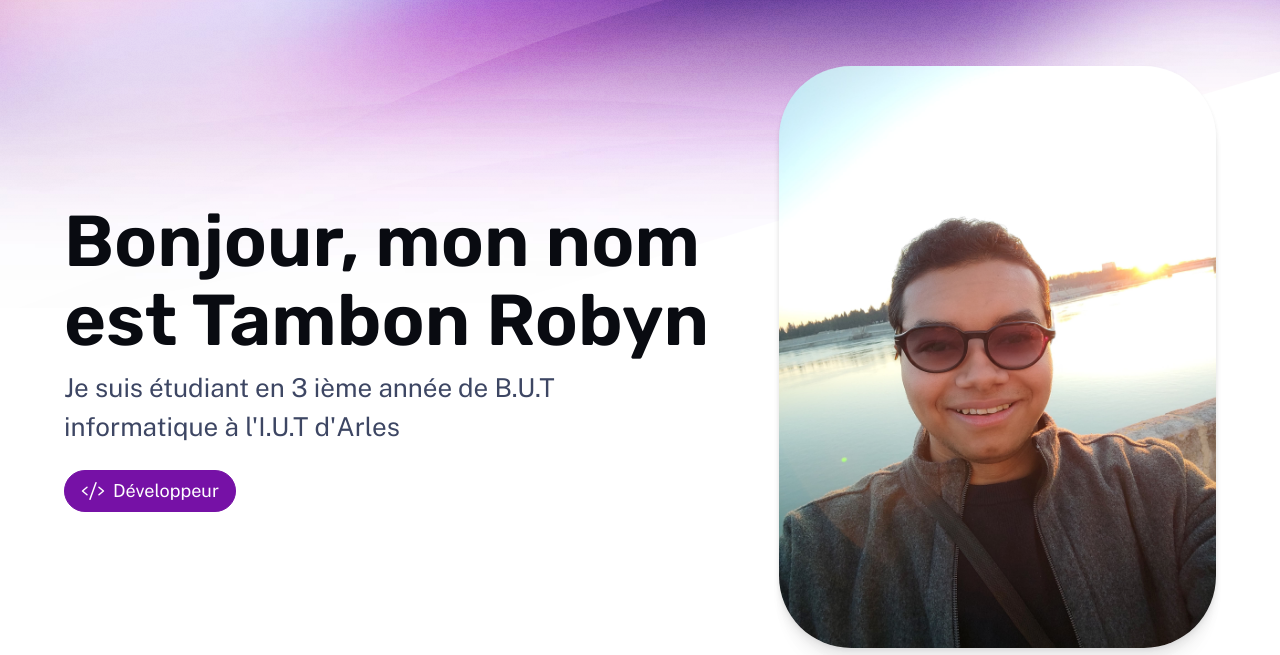
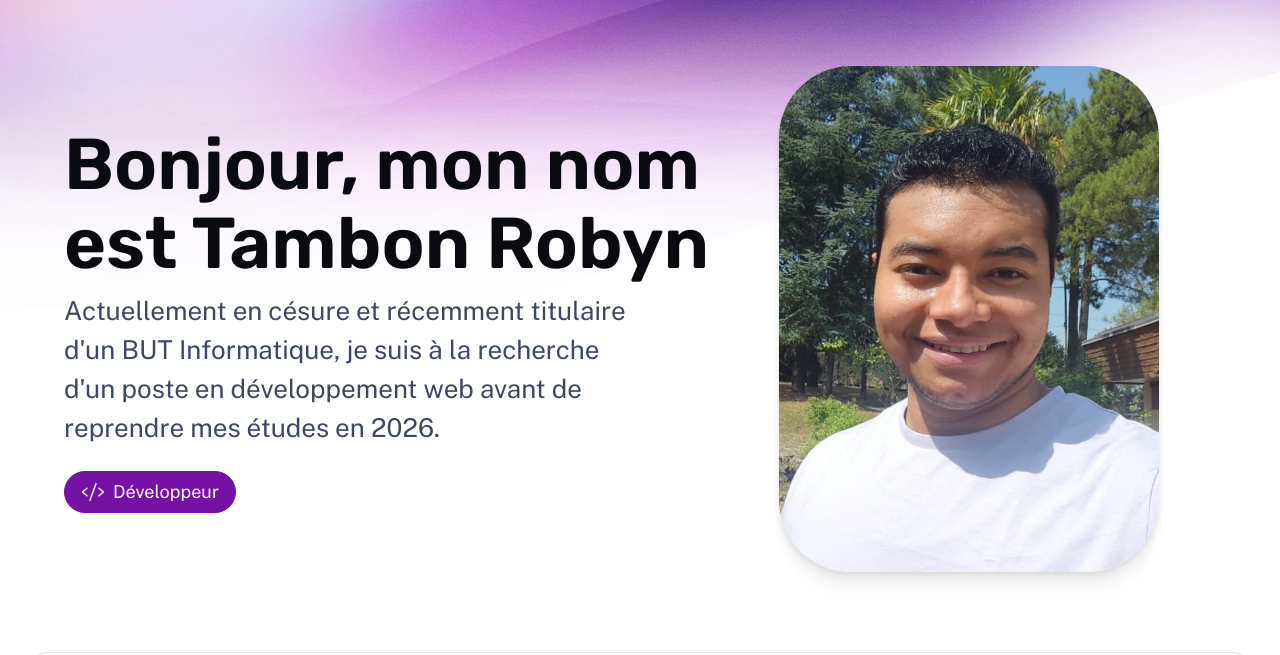
Before and after one commit to RobynTAMBON/portfolio, an Astro site: page / in a window 1280 px wide. Shown: the part 119-774 px from the top of the page. Built offline with nearby package versions, Linux system fonts and the light colour scheme; Astro itself is replaced by a stand-in of ours.

Commit message:
upadte du 23/10/25

```diff
--- a/src/pages/about.astro
+++ b/src/pages/about.astro
@@ -34,15 +34,15 @@ import Hero from '../components/Hero.astro';
 			<section>
 				<h2 class="section-title">Diplôme</h2>
 				<div class="content">
-					<p>Bts Système Numérique option Informatique et réseau</p>
+					<p>BUT Informatique parcours : Réalisations d'Applications Conception, Développement, validation</p>
 				</div>
 			</section>
-			<section>
+			<!-- <section>
 				<h2 class="section-title">En cours</h2>
 				<div class="content">
 					<p>BUT Informatique parcours : Réalisations d'Applications Conception, Développement, validation</p>
 				</div>
-
+			</section> -->
 		</main>
 
 		<ContactCTA />
--- a/src/pages/index.astro
+++ b/src/pages/index.astro
@@ -31,7 +31,7 @@ const projects = (await getCollection('work'))
 			<header class="hero">
 				<Hero
 					title="Bonjour, mon nom est Tambon Robyn"
-					tagline="Je suis étudiant en 3 ième année de B.U.T informatique à l'I.U.T d'Arles"
+					tagline="Actuellement en césure et récemment titulaire d'un BUT Informatique, je suis à la recherche d'un poste en développement web avant de reprendre mes études en 2026."
 					align="start"
 				>
 					<div class="roles">
@@ -41,9 +41,9 @@ const projects = (await getCollection('work'))
 
 				<img
 					alt="Tambon Robyn"
-					width="480"
-					height="620"
-					src="/assets/photoIdentite.jpg"
+					width="380"
+					height="420"
+					src="/assets/photoPortfolio.jpg"
 				/>
 			</header>
 
```
Also changed, not shown: README.md, public/assets/CV2025.png, public/assets/CV2025_RechercheFormationMaster.png (added), public/assets/CV2025_Stage_BUT.jpg (renamed from public/assets/CV2025.jpg), public/assets/photoPortfolio.jpg (added).
